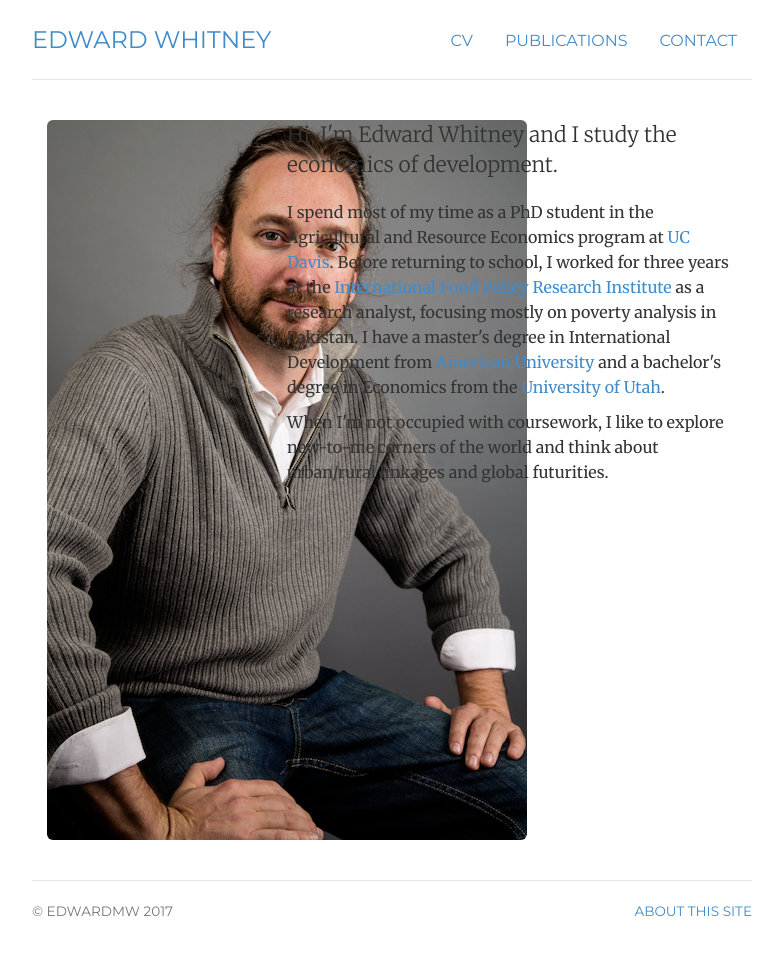
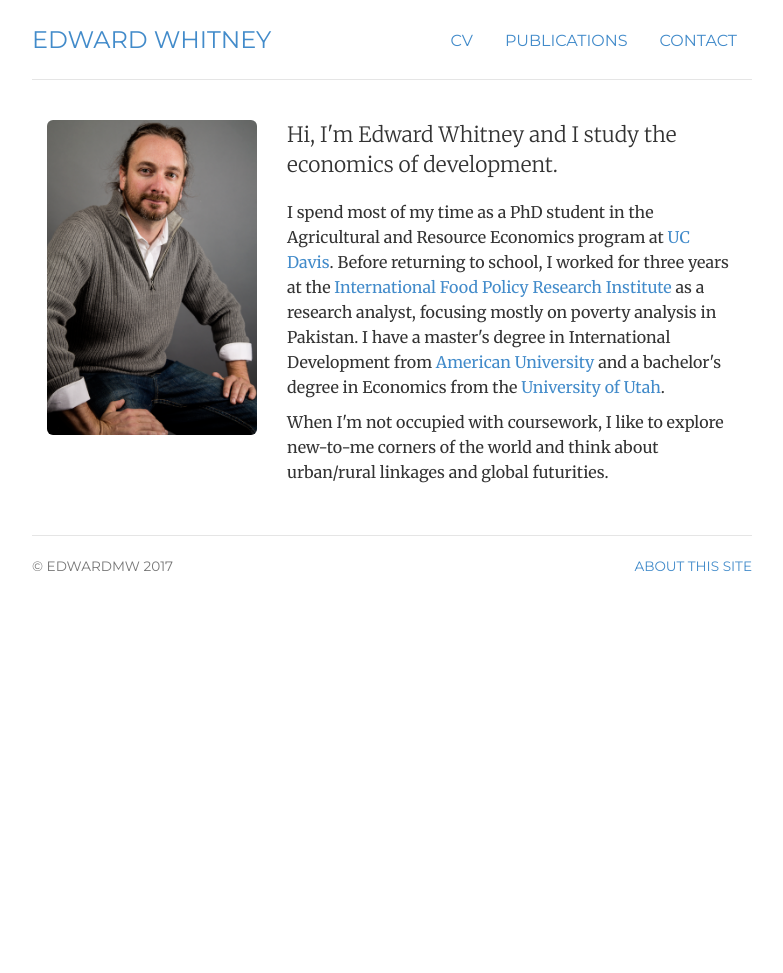
Before and after one commit to edwardmw/edwardmwhitney, a Jekyll site: the page built from index.html, in a window 1280 px wide. Shown: the whole page, without its empty margins (248-1031 px from the left). Built offline with Jekyll 4.4.1, drawn with Linux system fonts in a browser that asks for light colours; after the commit the page ends 900 px from its top, so only the background shows below that.

Commit message:
commit4.03

```diff
--- a/index.html
+++ b/index.html
@@ -10,7 +10,7 @@
 <!-- <div class="jumbotron"> -->
 <div class="row marketing">
 	<div class="col-sm-4">
-	<img  class="img-rounded" alt="Edward Whitney" src="img/greysweat.png">
+	<img  class="img-rounded" alt="Edward Whitney" src="img/greysweat.png"style='height: 100%; width: 100%; object-fit: contain'>
 	</div>
 	<div itemscope itemtype="http://data-vocabulary.org/Person" class="col-sm-8">
 	<p class="lead">Hi, I'm <span itemprop="name">Edward Whitney</span> and I study the economics of development.</p>
```
